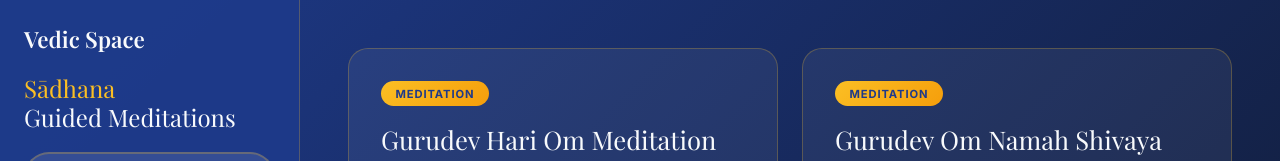
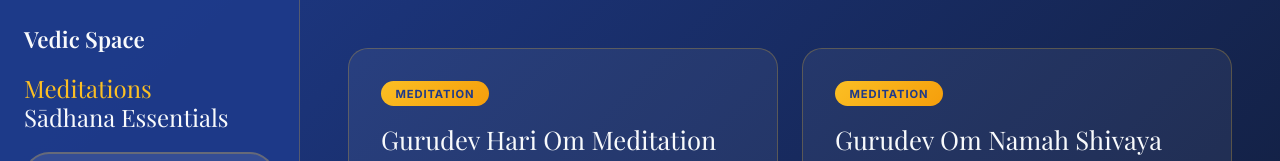
Before and after one commit to shenoypradeep/vedicspace, a website: page meditations.html in a window 1280 px wide. Shown: the top 161 px of the page. Drawn offline with nearby package versions, Linux system fonts and the light colour scheme.

Commit message:
Update meditations.html

```diff
--- a/meditations.html
+++ b/meditations.html
@@ -163,7 +163,7 @@
   <aside class="sidebar">
     <div class="logo">Vedic Space</div>
 
-    <h1><span>Sādhana</span><br>Guided Meditations</h1>
+    <h1><span>Meditations</span><br>Sādhana Essentials</h1>
 
     <div class="search">
       <input id="search" placeholder="Search meditations…" autocomplete="off">
```
